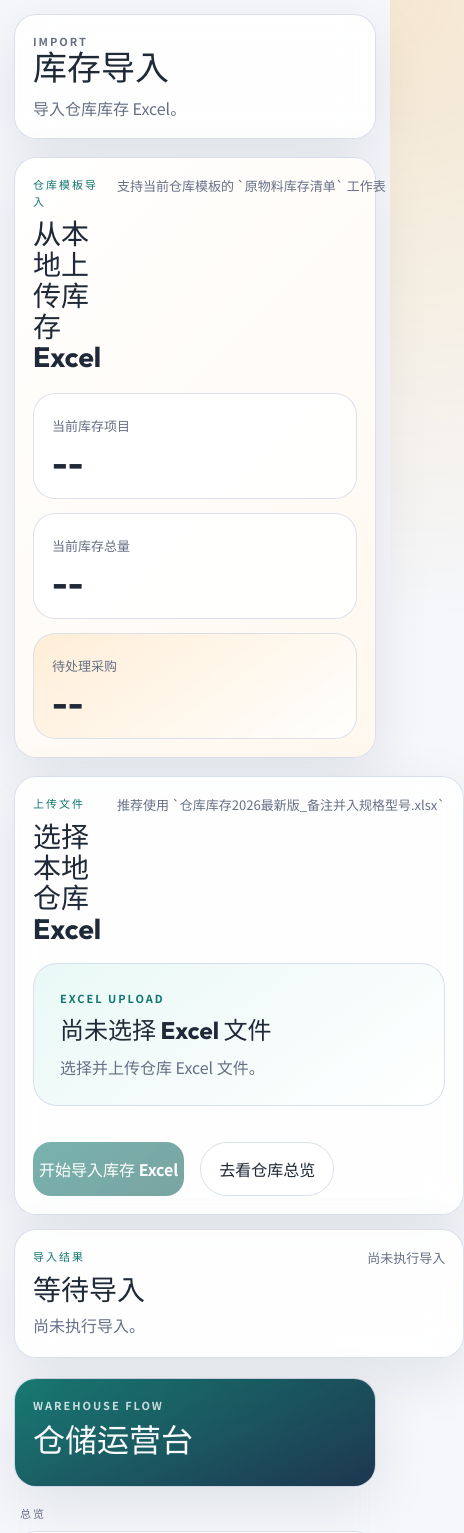
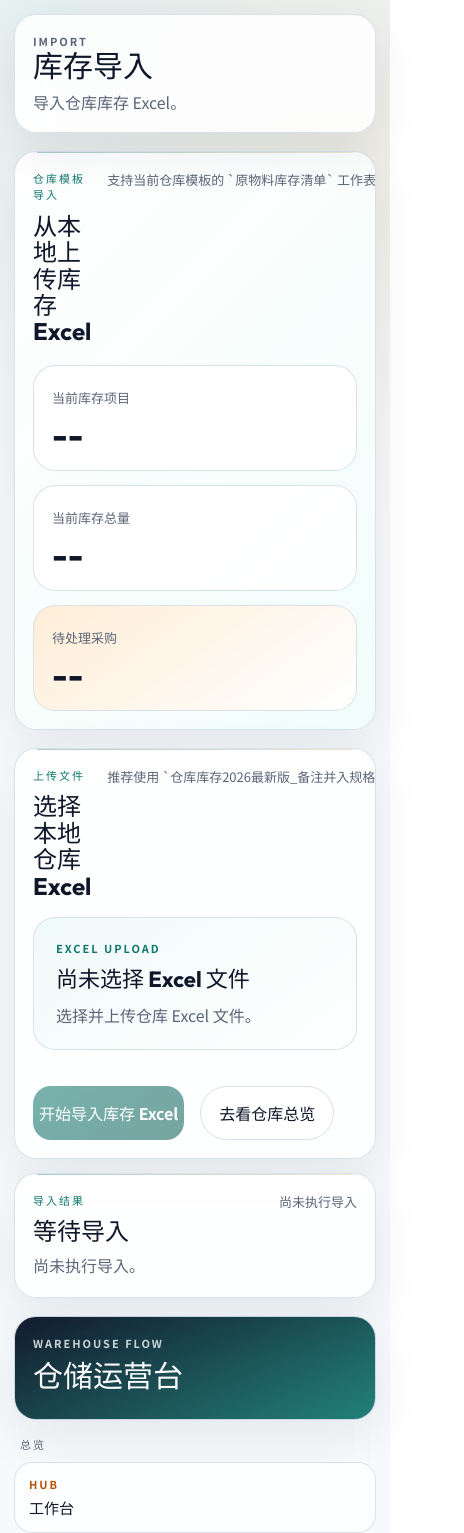
Before and after one commit to Misaka-ops/WarehouseManagement, a Vue app in the folder frontend/: page /#/inventory-import in a window 390 px wide. Shown: the top 1533 px of the page, 464 px wide, since content can reach past the window. Built offline with nearby package versions, Linux system fonts and the light colour scheme; no server answers.

Commit message:
重构运营台界面层级与视觉风格

```diff
--- a/frontend/src/pages/InventoryOverviewPage.vue
+++ b/frontend/src/pages/InventoryOverviewPage.vue
@@ -235,7 +235,7 @@ onMounted(async () => {
             </article>
           </div>
 
-          <div class="link-row">
+          <div class="link-row sticky-links">
             <RouterLink class="action-link ghost" to="/inventory-import">去做库存导入</RouterLink>
             <RouterLink class="action-link ghost" to="/inventory-export">去做库存导出</RouterLink>
             <RouterLink class="action-link" to="/receipt">去做入库</RouterLink>
--- a/frontend/src/pages/PurchaseImportPage.vue
+++ b/frontend/src/pages/PurchaseImportPage.vue
@@ -211,14 +211,10 @@ onMounted(async () => {
             <p>上传后会按当前记录的上次导入行号，只导入新增采购行。</p>
           </label>
 
-          <div class="import-notes">
-            <article class="note-card">
-              <strong>本次可做</strong>
-              <p>增量导入、记录并修改导入行号、导入后弹窗查看清单、手工调整物料和库存匹配。</p>
-            </article>
+          <div class="import-notes compact-notes">
             <article class="note-card warm-note">
-              <strong>需要你判断的点</strong>
-              <p>采购表单与现有库存项目名称或规格不一致时，目前只做精确匹配，再由你在结果弹窗里手工修正。</p>
+              <strong>匹配规则</strong>
+              <p>物料名称和规格型号会精确匹配库存项。</p>
             </article>
           </div>
 
--- a/frontend/src/pages/WorkbenchPage.vue
+++ b/frontend/src/pages/WorkbenchPage.vue
@@ -96,6 +96,21 @@ onMounted(async () => {
         <strong>{{ dashboard?.summary.pending_purchase_orders ?? '--' }}</strong>
       </article>
     </div>
+
+    <div class="status-strip">
+      <div>
+        <span>当前关注</span>
+        <strong>{{ dashboard ? '库存与待收货' : '加载中' }}</strong>
+      </div>
+      <div>
+        <span>低库存</span>
+        <strong>{{ dashboard?.summary.low_stock_items ?? '--' }}</strong>
+      </div>
+      <div>
+        <span>待收货</span>
+        <strong>{{ pendingReceiptsLoading ? '--' : pendingReceipts.length }}</strong>
+      </div>
+    </div>
   </section>
 
   <section class="page-section">
--- a/frontend/src/style.css
+++ b/frontend/src/style.css
@@ -5,31 +5,31 @@
   font-family: 'Noto Sans SC', sans-serif;
   line-height: 1.5;
   font-weight: 400;
-  color: #1f2937;
+  color: #0f172a;
   background:
-    radial-gradient(circle at top left, rgba(245, 158, 11, 0.18), transparent 28%),
-    radial-gradient(circle at right center, rgba(14, 165, 233, 0.16), transparent 24%),
-    #f5f7fb;
+    radial-gradient(circle at 18% 0%, rgba(15, 118, 110, 0.14), transparent 25%),
+    radial-gradient(circle at 82% 12%, rgba(217, 119, 6, 0.12), transparent 22%),
+    linear-gradient(180deg, #eef3f8 0%, #f7fafc 100%);
   font-synthesis: none;
   text-rendering: optimizeLegibility;
   -webkit-font-smoothing: antialiased;
   -moz-osx-font-smoothing: grayscale;
-  --bg: #f5f7fb;
-  --ink: #1f2937;
-  --muted: #667085;
-  --line: #d7deea;
+  --bg: #f7fafc;
+  --ink: #0f172a;
+  --muted: #5b6578;
+  --line: #d7e0ea;
   --panel: rgba(255, 255, 255, 0.88);
   --panel-strong: #ffffff;
   --panel-soft: #eef3fb;
   --brand: #0f766e;
-  --brand-soft: #d7f3ef;
-  --warm: #ea580c;
-  --warm-soft: #ffedd5;
+  --brand-soft: #d9f6ef;
+  --warm: #b45309;
+  --warm-soft: #fff1db;
   --gold: #d97706;
   --gold-soft: #fef3c7;
   --danger: #b42318;
-  --danger-soft: #fde7e5;
-  --shadow: 0 18px 60px rgba(15, 23, 42, 0.09);
+  --danger-soft: #fce8e6;
+  --shadow: 0 18px 50px rgba(15, 23, 42, 0.08);
 }
 
 * {
@@ -46,7 +46,10 @@ body {
   margin: 0;
   min-width: 320px;
   color: var(--ink);
-  background: var(--bg);
+  background:
+    radial-gradient(circle at 20% 0%, rgba(15, 118, 110, 0.08), transparent 24%),
+    radial-gradient(circle at 90% 8%, rgba(217, 119, 6, 0.08), transparent 20%),
+    var(--bg);
 }
 
 body,
@@ -112,10 +115,13 @@ textarea {
 
 .app-frame {
   min-height: 100vh;
-  padding: 22px;
+  width: 100%;
+  max-width: 1720px;
+  margin: 0 auto;
+  padding: 20px;
   display: grid;
-  grid-template-columns: 300px minmax(0, 1fr);
-  gap: 20px;
+  grid-template-columns: 286px minmax(0, 1fr);
+  gap: 18px;
 }
 
 .sidebar-shell,
@@ -130,7 +136,7 @@ textarea {
 .sidebar-shell {
   display: flex;
   flex-direction: column;
-  gap: 18px;
+  gap: 16px;
 }
 
 .brand-panel,
@@ -138,7 +144,7 @@ textarea {
 .page-banner,
 .page-section {
   background: var(--panel);
-  border: 1px solid rgba(215, 222, 234, 0.95);
+  border: 1px solid rgba(215, 224, 234, 0.95);
   box-shadow: var(--shadow);
 }
 
@@ -150,9 +156,9 @@ textarea {
 }
 
 .brand-panel {
-  padding: 26px 22px;
+  padding: 24px 22px;
   background:
-    linear-gradient(155deg, rgba(15, 118, 110, 0.96), rgba(10, 37, 64, 0.92)),
+    linear-gradient(155deg, rgba(15, 23, 42, 0.98), rgba(15, 118, 110, 0.92)),
     var(--panel);
   color: #f8fafc;
 }
@@ -167,9 +173,9 @@ textarea {
 }
 
 .brand-panel h1 {
-  font-size: 32px;
+  font-size: 30px;
   line-height: 1.05;
-  margin-bottom: 10px;
+  margin-bottom: 8px;
 }
 
 .brand-panel p:last-child,
@@ -212,7 +218,7 @@ textarea {
 .nav-groups {
   display: flex;
   flex-direction: column;
-  gap: 14px;
+  gap: 12px;
 }
 
 .sidebar-footer {
@@ -236,8 +242,8 @@ textarea {
 .nav-link {
   background: rgba(255, 255, 255, 0.78);
   border: 1px solid rgba(215, 222, 234, 0.9);
-  border-radius: 22px;
-  padding: 14px 16px;
+  border-radius: 18px;
+  padding: 13px 14px;
   display: flex;
   flex-direction: column;
   gap: 4px;
@@ -249,7 +255,7 @@ textarea {
 }
 
 .nav-link strong {
-  font-size: 16px;
+  font-size: 15px;
 }
 
 .nav-link:hover,
@@ -296,17 +302,21 @@ textarea {
 }
 
 .page-banner {
-  padding: 26px 30px;
+  position: sticky;
+  top: 20px;
+  z-index: 10;
+  padding: 22px 26px;
   display: flex;
   align-items: flex-start;
   justify-content: space-between;
   gap: 18px;
+  backdrop-filter: blur(18px);
 }
 
 .page-banner h2 {
-  font-size: 34px;
+  font-size: 30px;
   line-height: 1.08;
-  margin-bottom: 10px;
+  margin-bottom: 8px;
 }
 
 .page-banner p {
@@ -314,15 +324,6 @@ textarea {
   margin: 0;
 }
 
-.banner-pulse {
-  min-width: 220px;
-  padding: 18px;
-  border-radius: 22px;
-  background: linear-gradient(150deg, rgba(234, 88, 12, 0.1), rgba(14, 165, 233, 0.1));
-  border: 1px solid rgba(234, 88, 12, 0.14);
-}
-
-.banner-pulse span,
 .metric-card span,
 .stat-card span,
 .field span,
@@ -346,13 +347,25 @@ textarea {
 }
 
 .page-section {
-  padding: 24px;
+  padding: 22px;
+  position: relative;
+  overflow: hidden;
 }
 
 .hero-section {
   background:
-    linear-gradient(135deg, rgba(255, 255, 255, 0.92), rgba(255, 247, 237, 0.92)),
+    linear-gradient(135deg, rgba(255, 255, 255, 0.94), rgba(240, 253, 250, 0.92)),
     var(--panel);
+}
+
+.page-section::before {
+  content: '';
+  position: absolute;
+  left: 22px;
+  right: 22px;
+  top: 0;
+  height: 1px;
+  background: linear-gradient(90deg, rgba(15, 118, 110, 0.35), rgba(217, 119, 6, 0.18));
 }
 
 .section-heading {
@@ -363,12 +376,42 @@ textarea {
 }
 
 .section-heading h3 {
-  font-size: 28px;
+  font-size: 24px;
   line-height: 1.1;
 }
 
 .section-meta {
   white-space: nowrap;
+}
+
+.status-strip {
+  display: grid;
+  grid-template-columns: repeat(3, minmax(0, 1fr));
+  gap: 12px;
+  margin-top: 18px;
+  padding: 14px;
+  border-radius: 18px;
+  background: rgba(238, 243, 251, 0.74);
+  border: 1px solid rgba(215, 224, 234, 0.9);
+}
+
+.status-strip > div {
+  display: flex;
+  flex-direction: column;
+  gap: 4px;
+}
+
+.status-strip span {
+  color: var(--muted);
+  font-size: 12px;
+  font-weight: 600;
+  letter-spacing: 0.08em;
+  text-transform: uppercase;
+}
+
+.status-strip strong {
+  font-family: 'Outfit', 'Noto Sans SC', sans-serif;
+  font-size: 18px;
 }
 
 .section-copy {
@@ -391,7 +434,7 @@ textarea {
 }
 
 .metric-grid {
-  grid-template-columns: repeat(4, minmax(0, 1fr));
+  grid-template-columns: repeat(auto-fit, minmax(180px, 1fr));
   margin-top: 18px;
 }
 
@@ -437,7 +480,7 @@ textarea {
 }
 
 .module-grid {
-  grid-template-columns: repeat(7, minmax(0, 1fr));
+  grid-template-columns: repeat(auto-fit, minmax(200px, 1fr));
   margin-top: 18px;
 }
 
@@ -445,10 +488,11 @@ textarea {
   background:
     linear-gradient(145deg, rgba(255, 255, 255, 0.96), rgba(238, 243, 251, 0.96)),
     var(--panel-strong);
-  padding: 22px;
+  padding: 20px;
   display: flex;
   flex-direction: column;
   gap: 12px;
+  min-height: 154px;
   transition:
     transform 180ms ease,
     box-shadow 180ms ease,
@@ -462,12 +506,12 @@ textarea {
 }
 
 .module-card h4 {
-  font-size: 24px;
+  font-size: 20px;
 }
 
 .module-card p {
   margin: 0;
-  min-height: 54px;
+  min-height: 48px;
 }
 
 .module-card strong {
@@ -480,7 +524,7 @@ textarea {
 
 .dual-grid,
 .content-grid {
-  grid-template-columns: minmax(0, 1.15fr) minmax(0, 0.85fr);
+  grid-template-columns: minmax(0, 1.08fr) minmax(320px, 0.92fr);
 }
 
 .stack-list,
@@ -582,11 +626,12 @@ textarea {
   display: grid;
   grid-template-columns: auto minmax(0, 1fr);
   gap: 14px;
-  padding: 18px;
-  border-radius: 22px;
+  padding: 16px 18px;
+  border-radius: 20px;
   border: 1px solid rgba(215, 222, 234, 0.9);
   background: rgba(255, 255, 255, 0.9);
   cursor: pointer;
+  box-shadow: 0 10px 24px rgba(15, 23, 42, 0.03);
   transition:
     transform 180ms ease,
     background-color 180ms ease,
@@ -621,7 +666,7 @@ textarea {
 }
 
 .row-heading h4 {
-  font-size: 21px;
+  font-size: 18px;
 }
 
 .row-meta,
@@ -678,6 +723,14 @@ textarea {
 
 .link-row {
   margin-top: 18px;
+}
+
+.sticky-links {
+  position: sticky;
+  bottom: 16px;
+  z-index: 3;
+  padding-top: 14px;
+  background: linear-gradient(180deg, rgba(247, 250, 252, 0), rgba(247, 250, 252, 0.86) 24%, rgba(247, 250, 252, 0.98));
 }
 
 .action-link {
@@ -816,7 +869,7 @@ textarea {
 
 .upload-dropzone,
 .note-card {
-  border-radius: 24px;
+  border-radius: 22px;
   border: 1px solid rgba(215, 222, 234, 0.92);
   background: rgba(255, 255, 255, 0.92);
 }
@@ -826,10 +879,10 @@ textarea {
   display: flex;
   flex-direction: column;
   gap: 10px;
-  padding: 26px;
+  padding: 22px;
   overflow: hidden;
   background:
-    linear-gradient(145deg, rgba(215, 243, 239, 0.55), rgba(255, 255, 255, 0.96)),
+    linear-gradient(145deg, rgba(215, 243, 239, 0.38), rgba(255, 255, 255, 0.96)),
     rgba(255, 255, 255, 0.92);
 }
 
@@ -854,7 +907,7 @@ textarea {
 
 .upload-dropzone strong {
   font-family: 'Outfit', 'Noto Sans SC', sans-serif;
-  font-size: 24px;
+  font-size: 22px;
   line-height: 1.2;
 }
 
@@ -866,6 +919,10 @@ textarea {
 
 .import-notes {
   gap: 12px;
+}
+
+.compact-notes {
+  gap: 10px;
 }
 
 .note-card {
@@ -894,7 +951,7 @@ textarea {
 .primary-button {
   min-height: 54px;
   border-radius: 18px;
-  background: linear-gradient(145deg, #0f766e, #115e59);
+  background: linear-gradient(145deg, #0f766e, #0b5d57);
   color: #fff;
   font-weight: 700;
 }
@@ -997,6 +1054,11 @@ textarea {
   }
 
   .sidebar-shell {
+    position: static;
+    height: auto;
+  }
+
+  .sidebar-shell {
     order: 2;
   }
 
@@ -1033,12 +1095,11 @@ textarea {
   }
 
   .page-banner {
-    flex-direction: column;
+    position: static;
   }
 
-  .banner-pulse {
-    min-width: 0;
-    width: 100%;
+  .page-banner {
+    flex-direction: column;
   }
 
   .metric-grid,
@@ -1046,6 +1107,10 @@ textarea {
   .stat-grid,
   .toolbar-grid,
   .toolbar-grid.dual {
+    grid-template-columns: 1fr;
+  }
+
+  .status-strip {
     grid-template-columns: 1fr;
   }
 
```
